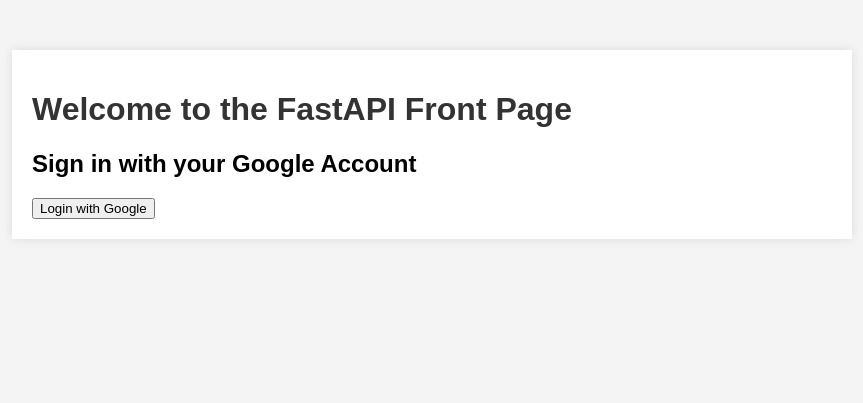
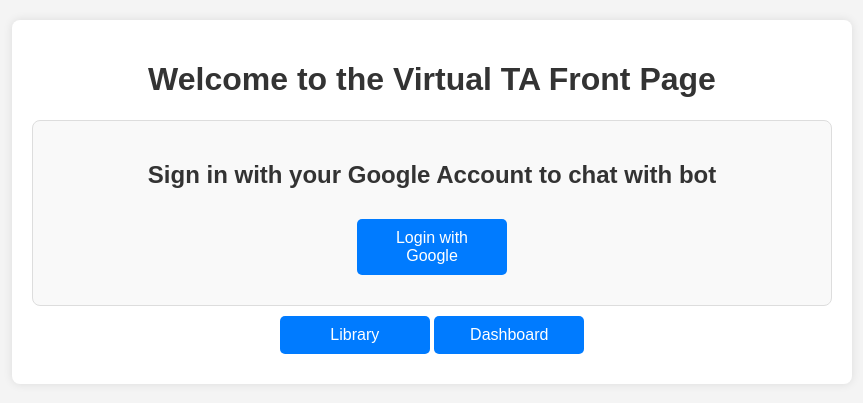
Before and after one commit to ChuckYuxuan/Front_Page, a FastAPI app: page / in a window 1280 px wide. Shown: the top 403 px of the page, without its empty margins (208-1071 px from the left). Run offline with FastAPI, Linux system fonts and the light colour scheme.

Commit message:
JWT related code modified

```diff
--- a/1.json
+++ b/1.json
@@ -1 +1 @@
-{"web":{"client_id":"1079348597703-o7vbmavhptfjt189i2gr6goihrdbjmeh.apps.googleusercontent.com","project_id":"e6156-j23","auth_uri":"https://accounts.google.com/o/oauth2/auth","token_uri":"https://oauth2.googleapis.com/token","auth_provider_x509_cert_url":"https://www.googleapis.com/oauth2/v1/certs","client_secret":"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","redirect_uris":["https://d2eakloxxxvksx.cloudfront.net/auth/callback","http://localhost:5001/auth/callback","http://classes.dff-e6156.org/auth/callback"]}}
+{"web":{"client_id":"1079348597703-o7vbmavhptfjt189i2gr6goihrdbjmeh.apps.googleusercontent.com","project_id":"e6156-j23","auth_uri":"https://accounts.google.com/o/oauth2/auth","token_uri":"https://oauth2.googleapis.com/token","auth_provider_x509_cert_url":"https://www.googleapis.com/oauth2/v1/certs","client_secret":"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","redirect_uris":["https://d2eakloxxxvksx.cloudfront.net/auth/callback","http://localhost:5001/auth/callback","http://ec2-3-139-62-68.us-east-2.compute.amazonaws.com:8013","http://classes.dff-e6156.org/auth/callback"]}}
--- a/app.py
+++ b/app.py
@@ -105,27 +105,29 @@
         data={"sub": user_info["email"]}, expires_delta=access_token_expires
     )
 
-    api_gateway_url = "https://m1ydupxwfa.execute-api.us-east-2.amazonaws.com/deploy"
+    api_gateway_url = "https://qv4m5jo0o1.execute-api.us-east-2.amazonaws.com/deploy"
     # access_token = access_token.strip("'")
-    print(access_token)
+    # print("access_token: ", access_token)
     headers = {
         "access_token": access_token,
         "token_type": "bearer"
     }
 
-    response = requests.post(api_gateway_url, headers = headers)
+    response = requests.post(api_gateway_url, headers=headers)
+
+    # print(response.text)
 
     # Check if the Lambda function returned a redirect response
     if response.status_code == 200:
         # Extract the redirect URL from the Lambda function's response headers
-        response_json = response.json()
+        # response_json = response.json()
+        #
+        # status_code = response_json['statusCode']
 
-        status_code = response_json['statusCode']
-
-        if status_code == 403:
+        if response.status_code == 403:
             return {'statusCode': 403, 'body': json.dumps('User not authorized')}
 
-        redirect_url = response_json["headers"]["Location"]
+        redirect_url = "http://ec2-3-139-62-68.us-east-2.compute.amazonaws.com:8013/"
 
         if redirect_url:
             # Perform the redirection
@@ -141,4 +143,4 @@
 
 
 if __name__ == "__main__":
-    uvicorn.run(app, host="127.0.0.1", port=5001)
+    uvicorn.run(app, host="0.0.0.1", port=5001)
--- a/static/styles.css
+++ b/static/styles.css
@@ -1,22 +1,51 @@
 body {
-    font-family: Arial, sans-serif;
+    font-family: 'Arial', sans-serif;
     background-color: #f4f4f4;
     margin: 0;
-    padding: 0;
+    padding: 20px;
 }
 
 .container {
-    max-width: 800px;
-    margin: 50px auto;
+    max-width: 600px;
+    margin: auto;
+    background: white;
     padding: 20px;
-    background-color: #fff;
-    box-shadow: 0 0 10px rgba(0, 0, 0, 0.1);
+    box-shadow: 0 4px 8px rgba(0, 0, 0, 0.1);
+    border-radius: 8px;
+    text-align: center;
 }
 
-h1 {
+#login-container, #button-container {
+    border: 1px solid #ddd;
+    padding: 20px;
+    margin-top: 20px;
+    border-radius: 8px;
+    background-color: #f9f9f9;
+}
+
+h1, h2 {
     color: #333;
 }
 
-p {
-    color: #666;
+.button, .nice-button {
+    padding: 10px 20px;
+    font-size: 16px;
+    color: #fff;
+    background-color: #007bff;
+    border: 1px solid #007bff;
+    border-radius: 5px;
+    cursor: pointer;
+    margin: 10px;
+    display: inline-block;
+    text-align: center;
+    width: 150px; /* Fixed width for consistent sizing */
 }
+
+.button:hover, .nice-button:hover {
+    background-color: #0056b3;
+}
+
+.button:active, .nice-button:active {
+    background-color: #004080;
+    border-color: #004080;
+}
--- a/templates/index.html
+++ b/templates/index.html
@@ -5,15 +5,67 @@
     <meta http-equiv="X-UA-Compatible" content="IE=edge">
     <meta name="viewport" content="width=device-width, initial-scale=1.0">
     <link rel="stylesheet" href="/static/styles.css">
-    <title>FastAPI Front Page</title>
+    <title>Final Project Front Page</title>
+    <style>
+        body {
+            font-family: 'Arial', sans-serif;
+            background-color: #f4f4f4;
+            margin: 0;
+            padding: 20px;
+        }
+
+        .container {
+            max-width: 800px;
+            margin: auto;
+            background: white;
+            padding: 20px;
+            box-shadow: 0 0 10px rgba(0, 0, 0, 0.1);
+            border-radius: 8px;
+        }
+
+        h1, h2 {
+            color: #333;
+        }
+
+        .nice-button {
+            padding: 10px 20px;
+            font-size: 16px;
+            color: white;
+            background-color: #007bff;
+            border: none;
+            border-radius: 5px;
+            cursor: pointer;
+            transition: background-color 0.3s, transform 0.2s;
+            margin: 10px 0;
+        }
+
+        .nice-button:hover {
+            background-color: #0056b3;
+        }
+
+        .nice-button:active {
+            transform: scale(0.98);
+        }
+
+        #login-form {
+            border: 1px solid #ddd;
+            padding: 20px;
+            margin-top: 20px;
+            border-radius: 8px;
+            background-color: #f9f9f9;
+        }
+    </style>
 </head>
 <body>
     <div class="container">
-        <h1>Welcome to the FastAPI Front Page</h1>
+        <h1>Welcome to the Virtual TA Front Page</h1>
         <form id="login-form" action="{{ login_form_action }}">
-          <h2>Sign in with your Google Account</h2>
-            <button type="submit" class="button">Login with Google</button>
+          <h2>Sign in with your Google Account to chat with bot</h2>
+            <button type="submit" class="nice-button">Login with Google</button>
         </form>
+        <button onclick="window.location.href='https://united-park-406303.ue.r.appspot.com/';" class="nice-button">Library</button>
+        <button onclick="window.location.href='http://ec2-18-222-85-31.us-east-2.compute.amazonaws.com:8000/';" class="nice-button">Dashboard</button>
+
     </div>
 </body>
 </html>
```
